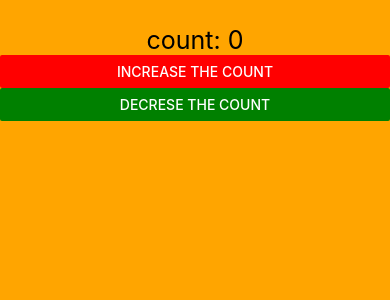
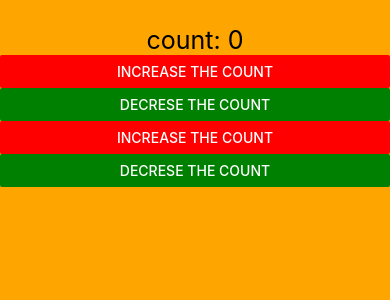
Before and after one commit to GanibegovicIsmail/react-native-weather-app, a React Native app: screen / in a window 390 px wide. Shown: the top 300 px of the page. Built offline with nearby package versions, Linux system fonts and the light colour scheme.

Commit message:
feat: useEffect hook to counter

```diff
--- a/src/demonstration/Counter.js
+++ b/src/demonstration/Counter.js
@@ -1,9 +1,17 @@
-import React, {useState} from "react";
+import React, {useState, useEffect} from "react";
 import{View,Text,Button, StyleSheet} from 'react-native'
 
 
 const Counter = ()=>{
     const [count, setCount] = useState(0)
+    const [newCount, setNewCount] = useState(0)
+
+    useEffect(()=>{
+        console.log(`Count changed`)
+        return () =>{
+            console.log('useeffect cleanup')
+        }
+    }, [count])
     return(
         <View style={styles.container}>
             <Text style={styles.title}>{`count: ${count}`}</Text>
@@ -14,6 +22,16 @@
             <Button color={'green'} title={'Decrese the count'}
             onPress={() => {
                 setCount(count-1)
+            }}
+            ></Button>
+
+             <Button color={'red'} title={'Increase the count'}
+            onPress={() => {
+                setNewCount(count+1)
+                }}></Button>
+            <Button color={'green'} title={'Decrese the count'}
+            onPress={() => {
+                setNewCount(count-1)
             }}
             ></Button>
         </View>
```
